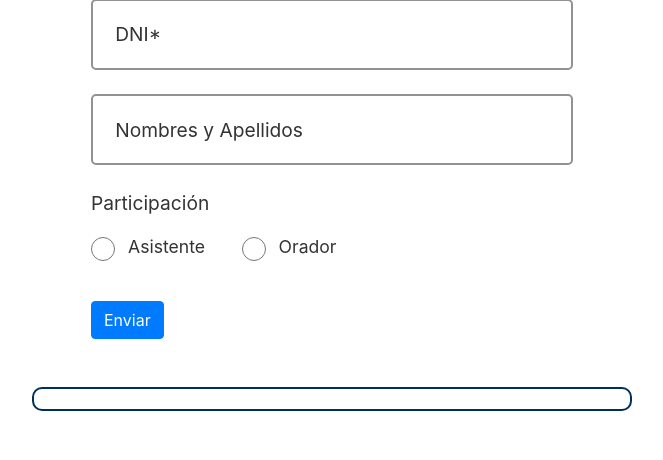
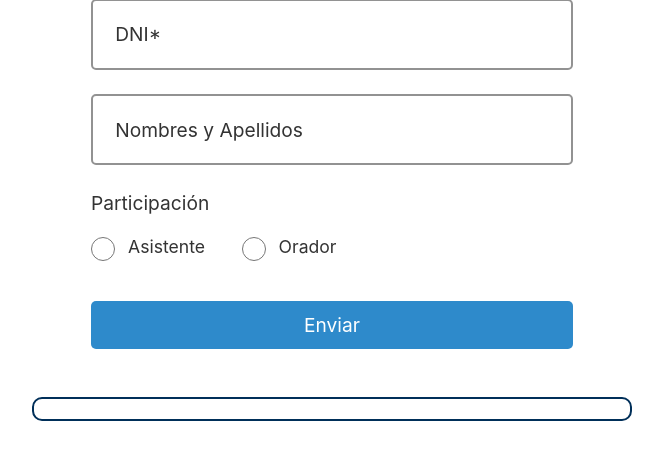
Before and after one commit to JulianB0315/rendicion_cuentas, a CodeIgniter 4 app: the page made by app/Views/form.php in a window 1280 px wide. Shown: the part 234-694 px from the top of the page, without its empty margins (308-971 px from the left). Run offline with PHP 8.4 and a stand-in for CodeIgniter, Linux system fonts and the light colour scheme; the template is opened without the code that fills it, so the values that code supplies are empty; some libraries are stand-ins or nearby versions; some web fonts are replaced.

Commit message:
feat: add button styles for form submission with hover and disabled states

```diff
--- a/public/styles/form.css
+++ b/public/styles/form.css
@@ -108,6 +108,25 @@ label{
 .form-check-inline {
     margin-right: 2rem;
 }
+.btn-form{
+    background-color: var(--primary-color);
+    color: var(--white);
+    font-size: 1.2rem;
+    padding: 0.5em 1em;
+    border: none;
+    border-radius: 5px;
+    cursor: pointer;
+    transition: all .3s ease;
+    width: 100%;
+}
+.btn-form[disabled]{
+    background-color: var(--gray-light);
+    cursor: not-allowed;
+}
+
+.btn-form:hover:not([disabled]){
+    background-color: var(--tertiary-color);
+}
 
 
 @media (max-width: 768px) {
```
